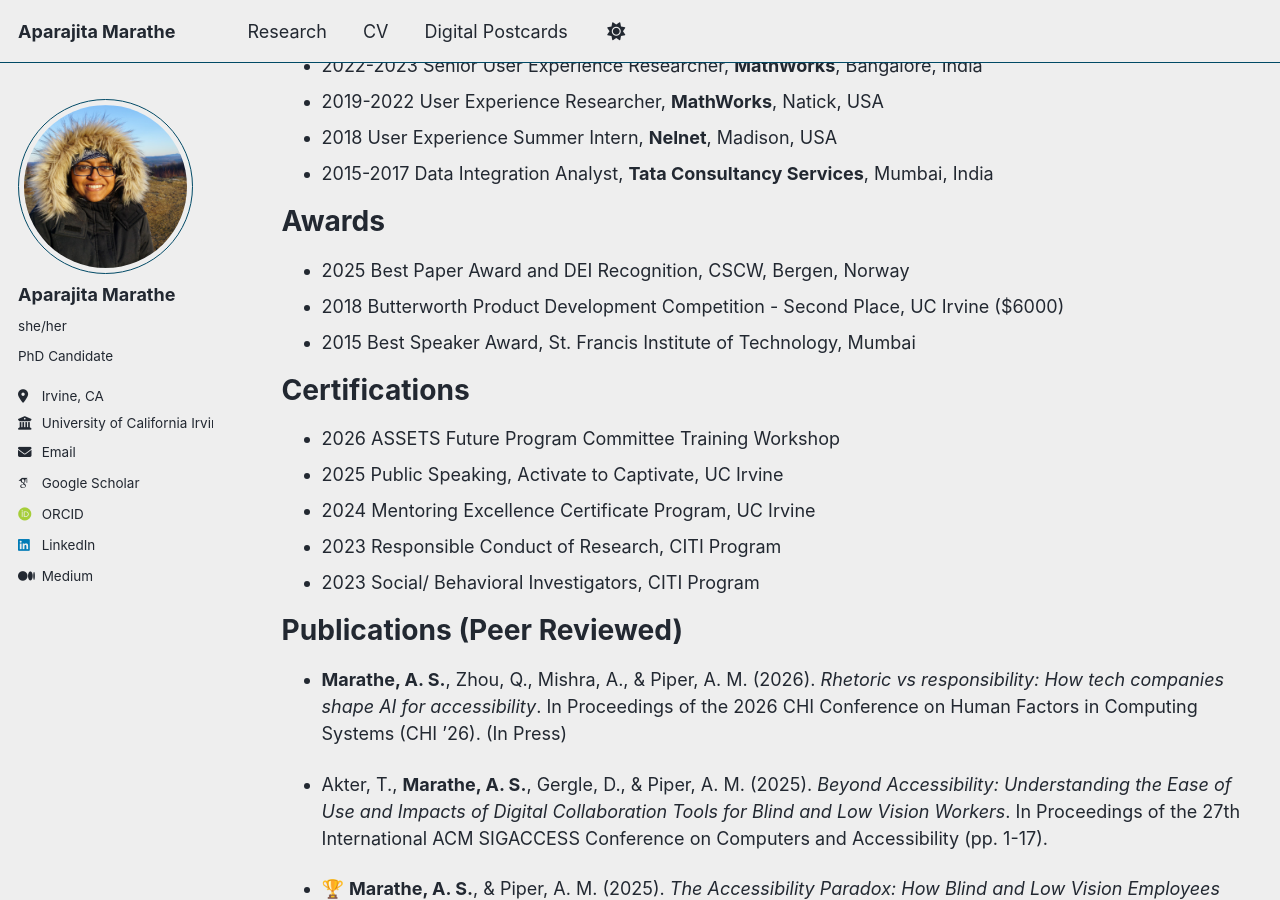
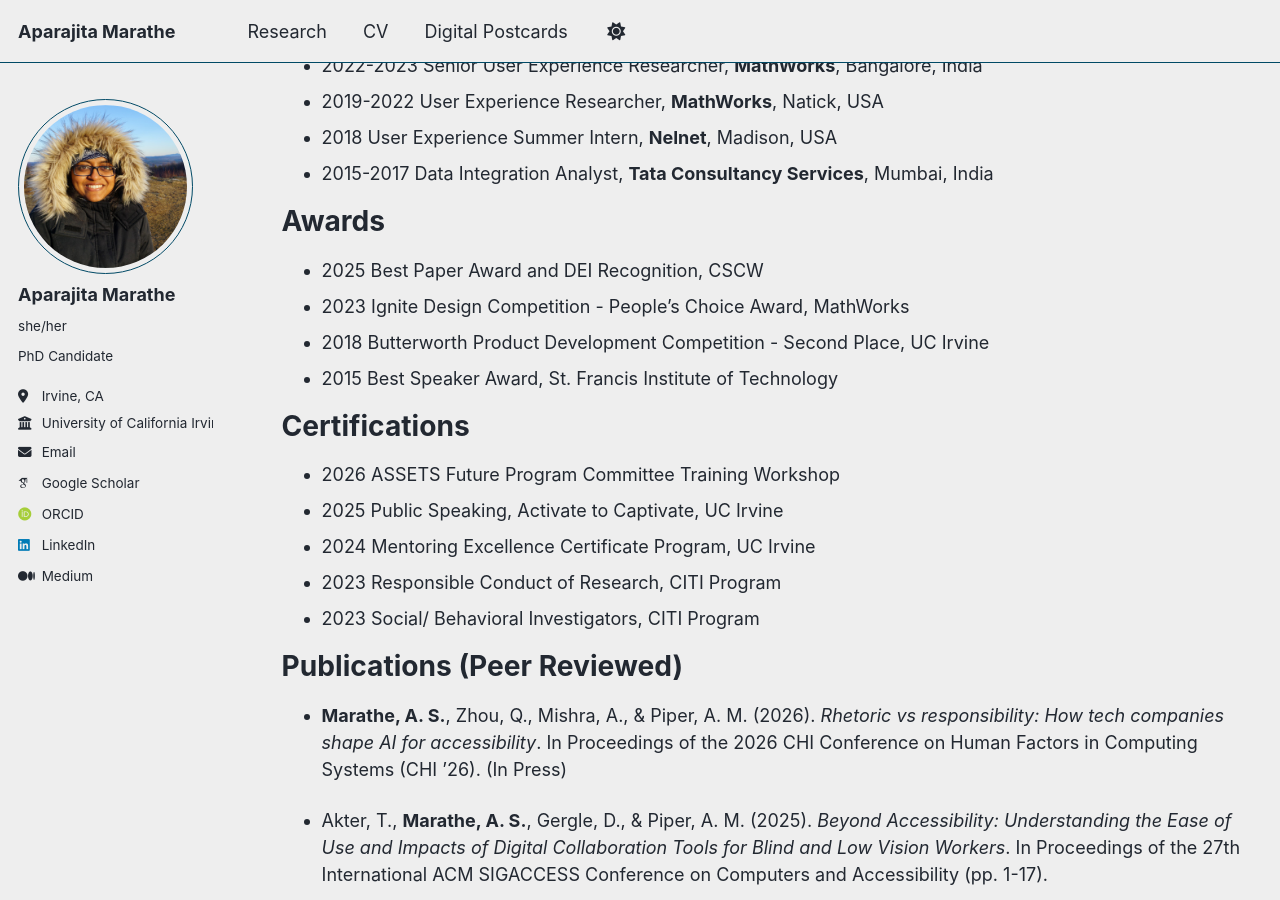
Before and after one commit to aparajitamarathe/aparajitamarathe.github.io, a Jekyll site: the page built from _pages/cv.md, in a window 1280 px wide and 900 px high, scrolled down 448 px. Built offline with Jekyll 4.4.1, drawn with Linux system fonts in a browser that asks for light colours; some web fonts are replaced.

Commit message:
Update awards section in CV

```diff
--- a/_pages/cv.md
+++ b/_pages/cv.md
@@ -30,9 +30,10 @@ Work Experience
 
 Awards
 ======
-* 2025 Best Paper Award and DEI Recognition, CSCW, Bergen, Norway
-* 2018 Butterworth Product Development Competition - Second Place, UC Irvine ($6000)
-* 2015 Best Speaker Award, St. Francis Institute of Technology, Mumbai
+* 2025 Best Paper Award and DEI Recognition, CSCW
+* 2023 Ignite Design Competition - People's Choice Award, MathWorks
+* 2018 Butterworth Product Development Competition - Second Place, UC Irvine
+* 2015 Best Speaker Award, St. Francis Institute of Technology
 
 Certifications
 ======
```
